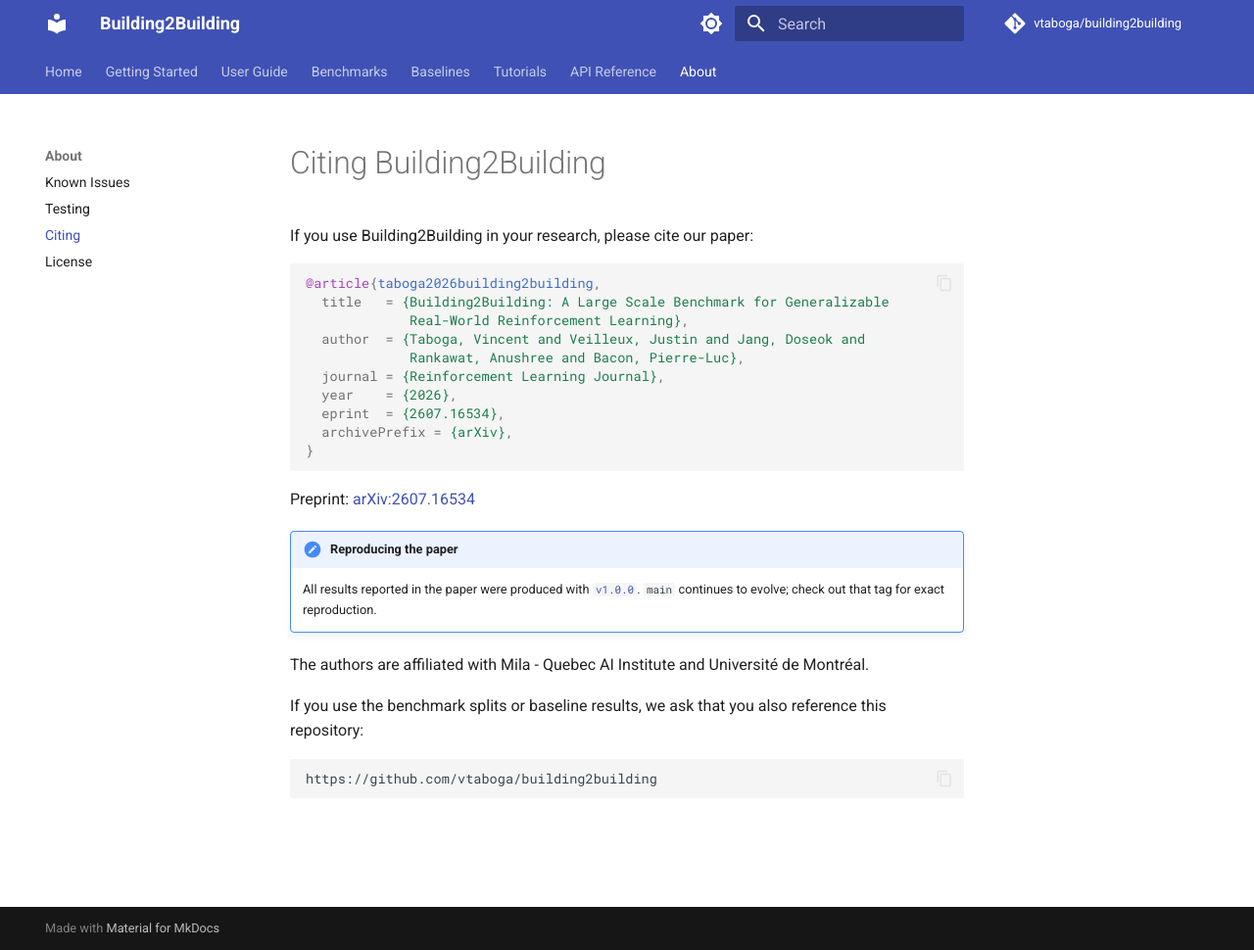
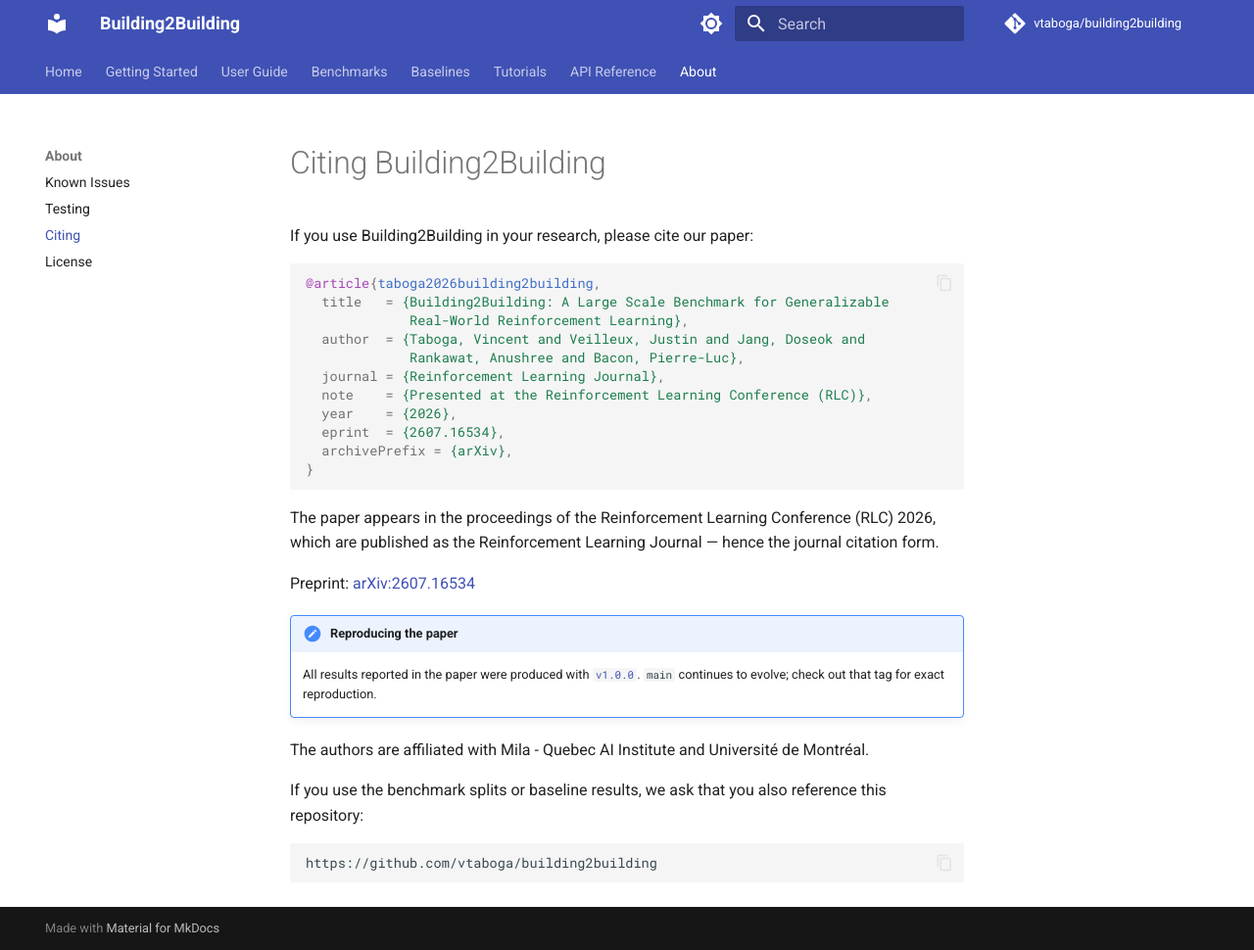
Before and after one commit to vtaboga/building2building, an MkDocs documentation site: the page built from docs/about/citing.md, in a window 1280 px wide and 970 px high. Shown: the whole window at 98% size. Built offline with MkDocs 1.6.1 and Material for MkDocs 9.7.7, drawn with Linux system fonts in a browser that asks for light colours; comment, search, counter and statistics services are not loaded.

Commit message:
Note the RLC 2026 venue in the citation metadata
RLC proceedings are published as the Reinforcement Learning Journal, so
the journal-article BibTeX form stays; add the venue note to the README
and docs citation blocks and the conference field to CITATION.cff.

Co-Authored-By: Claude Opus 5 (1M context) <noreply@anthropic.com>

````diff
--- a/docs/about/citing.md
+++ b/docs/about/citing.md
@@ -9,11 +9,16 @@ If you use Building2Building in your research, please cite our paper:
   author  = {Taboga, Vincent and Veilleux, Justin and Jang, Doseok and
              Rankawat, Anushree and Bacon, Pierre-Luc},
   journal = {Reinforcement Learning Journal},
+  note    = {Presented at the Reinforcement Learning Conference (RLC)},
   year    = {2026},
   eprint  = {2607.16534},
   archivePrefix = {arXiv},
 }
 ```
+
+The paper appears in the proceedings of the Reinforcement Learning
+Conference (RLC) 2026, which are published as the Reinforcement Learning
+Journal — hence the journal citation form.
 
 Preprint: [arXiv:2607.16534](https://arxiv.org/abs/2607.16534)
 
````
Also changed, not shown: README.md (+1 -0 lines), 1 other file.
